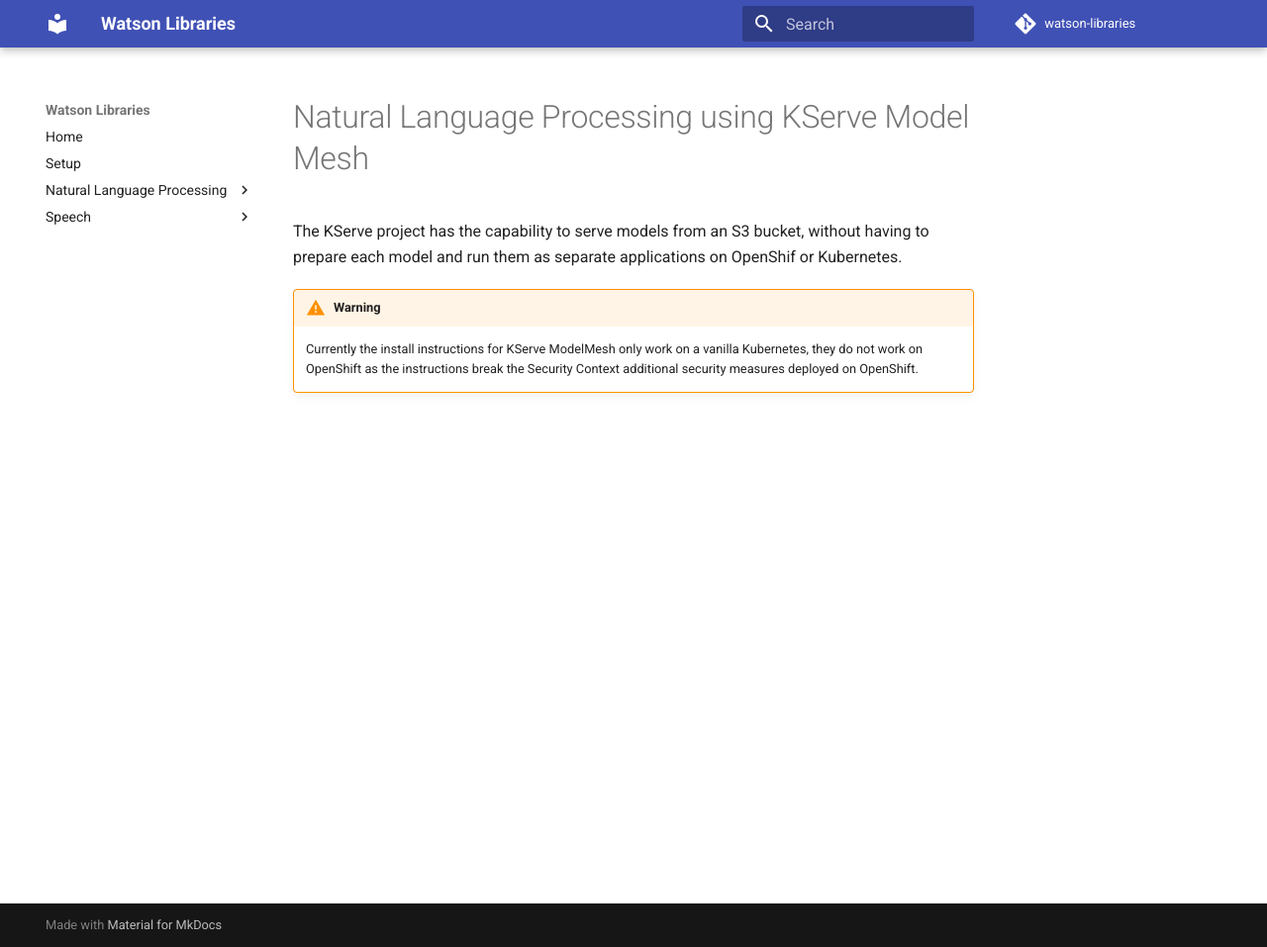
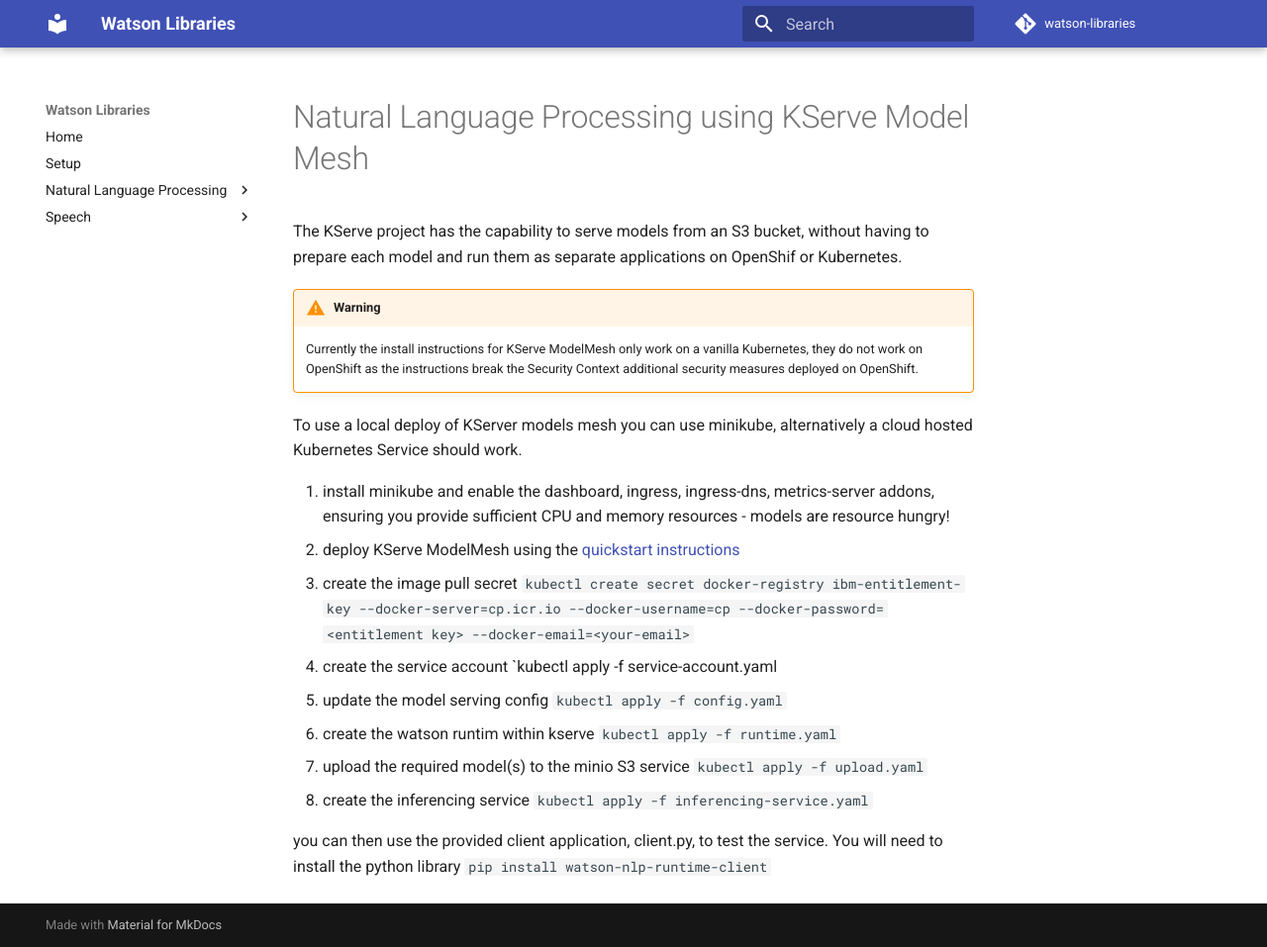
Before and after one commit to binnes/watson-libraries, an MkDocs documentation site: the page built from docs/nlp-modelmesh.md, in a window 1280 px wide and 957 px high. Shown: the whole window at 99% size. Built offline with MkDocs 1.6.1 and Material for MkDocs 9.7.7, drawn with Linux system fonts in a browser that asks for light colours; comment, search, counter and statistics services are not loaded.

Commit message:
modelmesh and custom models

```diff
--- a/docs/nlp-modelmesh.md
+++ b/docs/nlp-modelmesh.md
@@ -4,3 +4,16 @@ The KServe project has the capability to serve models from an S3 bucket, without
 
 !!!Warning
     Currently the install instructions for KServe ModelMesh only work on a vanilla Kubernetes, they do not work on OpenShift as the instructions break the Security Context additional security measures deployed on OpenShift.
+
+To use a local deploy of KServer models mesh you can use minikube, alternatively a cloud hosted Kubernetes Service should work.
+
+1. install minikube and enable the dashboard, ingress, ingress-dns, metrics-server addons, ensuring you provide sufficient CPU and memory resources - models are resource hungry!
+2. deploy KServe ModelMesh using the [quickstart instructions](https://www.ibm.com/links?url=https%3A%2F%2Fgithub.com%2Fkserve%2Fmodelmesh-serving%2Fblob%2Frelease-0.9%2Fdocs%2Finstall%2Finstall-script.md){: target=blank}
+3. create the image pull secret `kubectl create secret docker-registry ibm-entitlement-key --docker-server=cp.icr.io --docker-username=cp --docker-password=<entitlement key> --docker-email=<your-email>`
+4. create the service account `kubectl apply -f service-account.yaml
+5. update the model serving config `kubectl apply -f config.yaml`
+6. create the watson runtim within kserve `kubectl apply -f runtime.yaml`
+7. upload the required model(s) to the minio S3 service `kubectl apply -f upload.yaml`
+8. create the inferencing service `kubectl apply -f inferencing-service.yaml`
+
+you can then use the provided client application, client.py, to test the service. You will need to install the python library `pip install  watson-nlp-runtime-client`
--- a/mkdocs.yml
+++ b/mkdocs.yml
@@ -42,6 +42,8 @@ nav:
     - Overview: nlp.md
     - Stand alone container: nlp-combined-image.md
     - External volume: nlp-external-volume.md
+    - KServe modelmesh: nlp-modelmesh.md'
+    - custom model: nlp-custom-model.md
   - Speech:
     - Overview: speech.md
     - Speech to Text:
```
Also changed, not shown: docs/nlp.md (+1 -1 lines), 1 other file.
